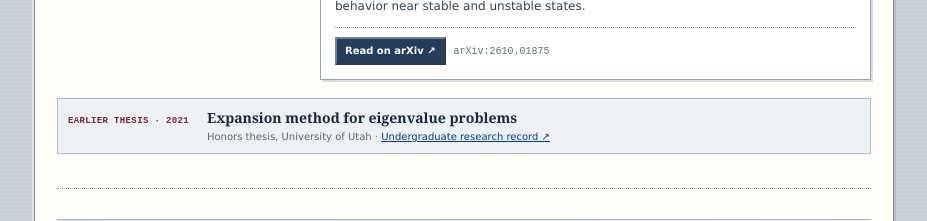
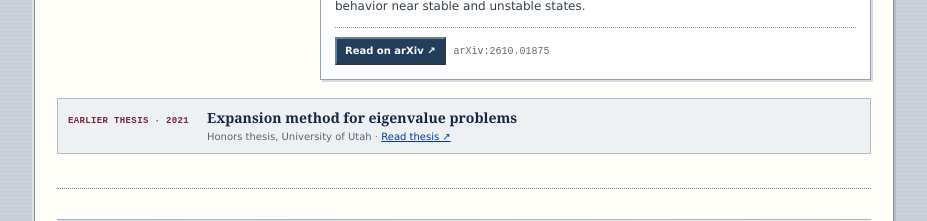
Before and after one commit to jacktrnr/jacktrnr-website, a website: page index.html in a window 1280 px wide. Shown: the part 1940-2161 px from the top of the page, without its empty margins (176-1103 px from the left). Drawn offline with Linux system fonts and the light colour scheme.

Commit message:
Link directly to undergraduate thesis

```diff
--- a/index.html
+++ b/index.html
@@ -335,7 +335,7 @@
           <h3>Expansion method for eigenvalue problems</h3>
           <p>
             Honors thesis, University of Utah ·
-            <a href="https://www.math.utah.edu/applied-math/ugrads/" target="_blank" rel="noopener">Undergraduate research record&nbsp;↗</a>
+            <a href="https://collections.lib.utah.edu/details?id=2549676" target="_blank" rel="noopener">Read thesis&nbsp;↗</a>
           </p>
         </div>
       </div>
```
